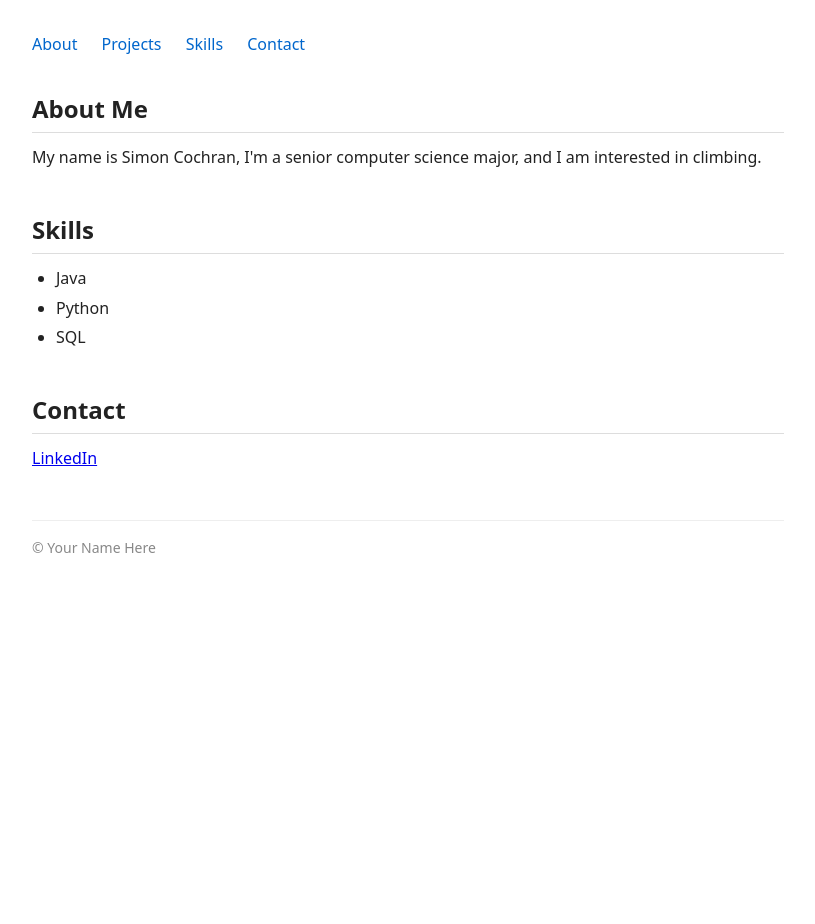
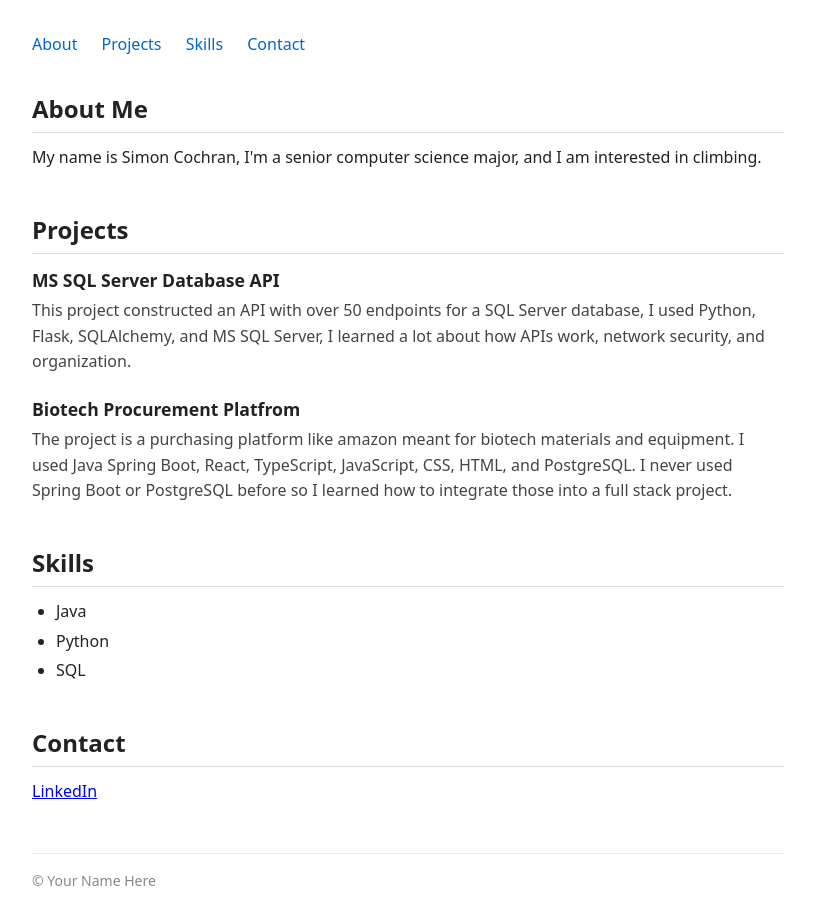
Before and after one commit to SimonJCo/CS1530Assignment3, a plain HTML site: page index.html in a window 1280 px wide. Shown: the whole page, without its empty margins (232-1047 px from the left). Before the commit the page ends 800 px from the top, so only its background shows below. Drawn offline with Linux system fonts and the light colour scheme.

Commit message:
Update index.html

```diff
--- a/index.html
+++ b/index.html
@@ -26,6 +26,31 @@
       <!-- TODO: Replace with 2-3 sentences about yourself -->
       <!-- e.g., include your name, your program/year, and what you are interested in -->
       <p>My name is Simon Cochran, I'm a senior computer science major, and I am interested in climbing.</p>
+    </section>
+
+    <section id="projects">
+      <h2>Projects</h2>
+
+      <!-- Example project entry structure: copy, fill in, and add at least 2:
+      <div class="project">
+        <h3>Project Name</h3>
+        <p>What the project does, the technologies used, and what you learned.</p>
+      </div>
+      -->
+      <div class="project">
+        <h3>MS SQL Server Database API</h3>
+        <p>This project constructed an API with over 50 endpoints for a SQL Server database,
+          I used Python, Flask, SQLAlchemy, and MS SQL Server, I learned a lot about how APIs work,
+           network security, and organization.</p>
+      </div>
+      <div class="project">
+        <h3>Biotech Procurement Platfrom</h3>
+        <p>The project is a purchasing platform like amazon meant for biotech materials and equipment.
+          I used Java Spring Boot, React, TypeScript, JavaScript, CSS, HTML, and PostgreSQL.
+          I never used Spring Boot or PostgreSQL before so I learned how to integrate those into a
+          full stack project.</p>
+      </div>
+      <!-- TODO: Add at least 2 project entries using the structure above -->
     </section>
 
     <section id="skills">
```
